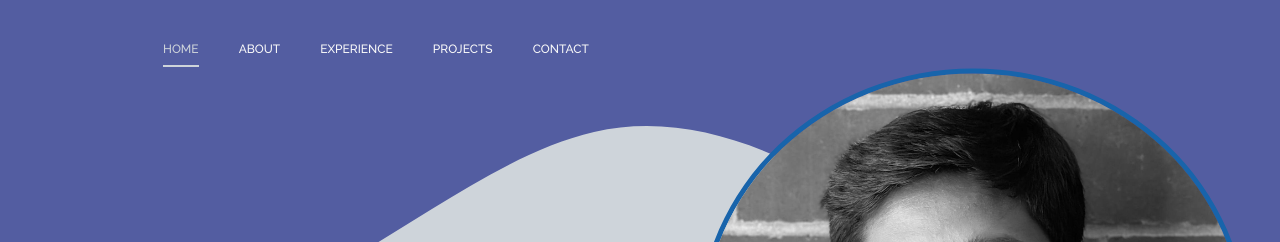
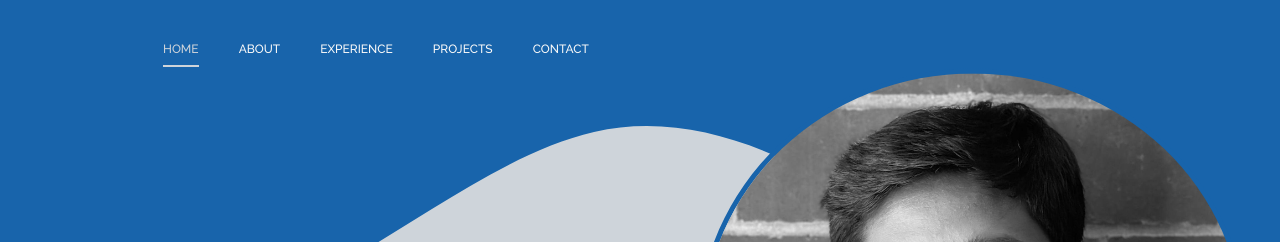
Before and after one commit to RXO-75780/landing-page, a plain HTML site: page index.html in a window 1280 px wide. Shown: the top 242 px of the page. Drawn offline with Linux system fonts and the light colour scheme.

Commit message:
Initial commit of existing project

```diff
--- a/css/templatemo-first-portfolio-style.css
+++ b/css/templatemo-first-portfolio-style.css
@@ -1321,6 +1321,7 @@ footer p {
 
 footer .social-links {
   margin: 10px 0;
+  cursor: pointer;
 }
 
 .footer-icon {
--- a/index.html
+++ b/index.html
@@ -121,7 +121,7 @@ https://templatemo.com/tm-578-first-portfolio
 
         <svg xmlns="http://www.w3.org/2000/svg" viewBox="0 0 1440 320">
           <path
-            fill="#535da1"
+            fill="#1864ab"
             fill-opacity="1"
             d="M0,160L24,160C48,160,96,160,144,138.7C192,117,240,75,288,64C336,53,384,75,432,106.7C480,139,528,181,576,208C624,235,672,245,720,240C768,235,816,213,864,186.7C912,160,960,128,1008,133.3C1056,139,1104,181,1152,202.7C1200,224,1248,224,1296,197.3C1344,171,1392,117,1416,90.7L1440,64L1440,0L1416,0C1392,0,1344,0,1296,0C1248,0,1200,0,1152,0C1104,0,1056,0,1008,0C960,0,912,0,864,0C816,0,768,0,720,0C672,0,624,0,576,0C528,0,480,0,432,0C384,0,336,0,288,0C240,0,192,0,144,0C96,0,48,0,24,0L0,0Z"
           ></path>
@@ -385,6 +385,7 @@ https://templatemo.com/tm-578-first-portfolio
           >
           |
           <a
+            class="footer-link"
             href="mailto:rohithodiseri97@gmail.com"
             style="color: #e0e0e0; text-decoration: none"
             ><svg
```
Also changed, not shown: 1 other file.
